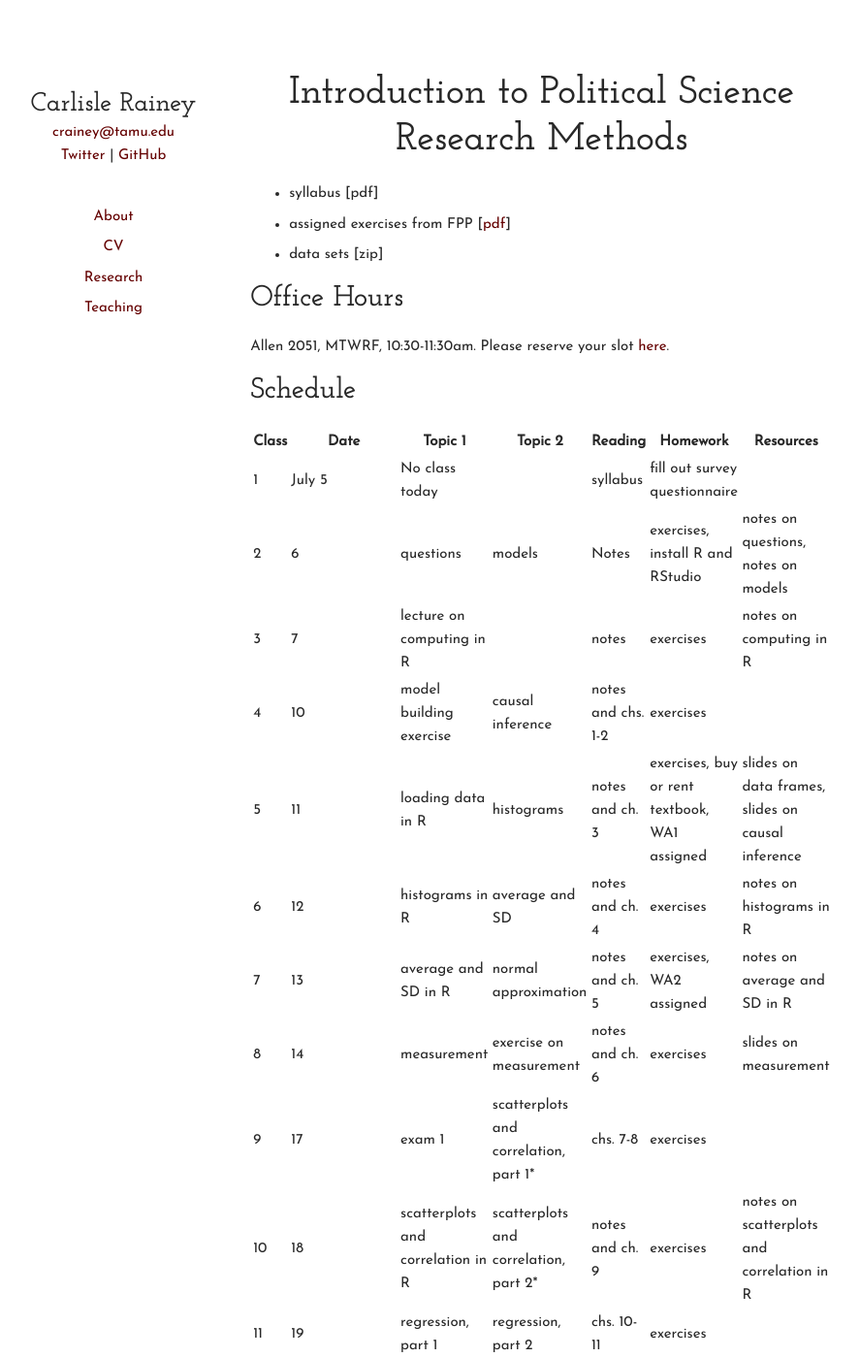
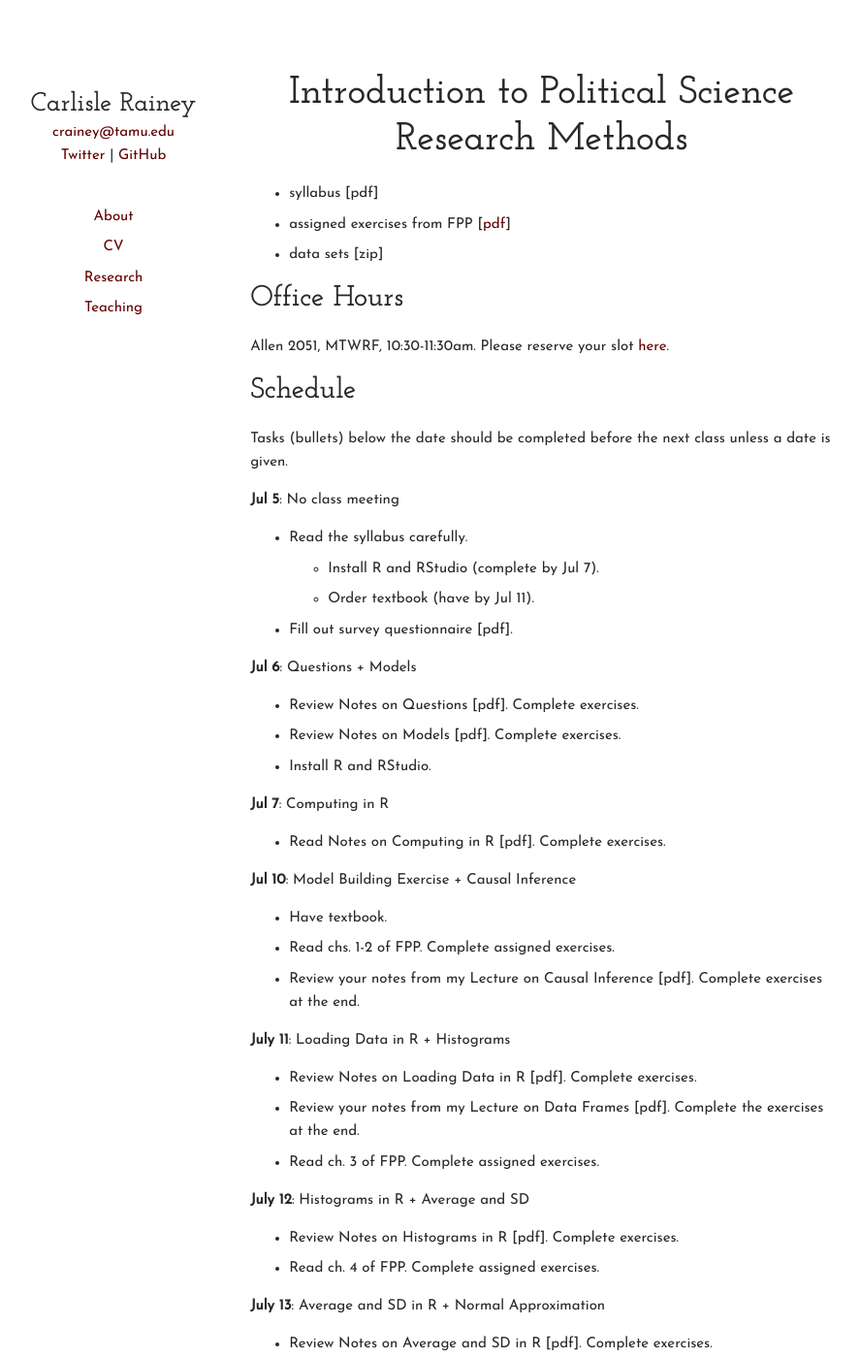
Before and after one commit to carlislerainey/carlislerainey.github.io, a Jekyll site: the page built from teaching/pols-209/index.md, in a window 1280 px wide and 1400 px high. Shown: the whole window at 97% size, without its empty margins (204-1091 px from the left). Built offline with Jekyll 4.4.1, drawn with Linux system fonts in a browser that asks for light colours; some of the changed text lies outside the part shown.

Commit message:
update 209

```diff
--- a/teaching/pols-209/index.md
+++ b/teaching/pols-209/index.md
@@ -13,33 +13,45 @@ title: POLS 209 | Carlisle Rainey
 
 Allen 2051, MTWRF, 10:30-11:30am. Please reserve your slot [here](http://www.calendly.com/carlislerainey).
 
-
 ## Schedule
 
-| Class | Date     | Topic 1                                                 | Topic 2                                         | Reading            | Homework                                      | Resources                                         |
-|-------|----------|---------------------------------------------------------|-------------------------------------------------|--------------------|-----------------------------------------------|---------------------------------------------------|
-| 1     | July 5   | No class today                                          |                                                 | syllabus           | fill out survey questionnaire                 |                                                   |
-| 2     | 6        | questions                                               | models                                          | Notes              | exercises, install R and RStudio              | notes on questions, notes on models               |
-| 3     | 7        | lecture on computing in R                               |                                                 | notes              | exercises                                     | notes on computing in R                           |
-| 4     | 10       | model building exercise                                 | causal inference                                | notes and chs. 1-2 | exercises                                     |                                                   |
-| 5     | 11       | loading data in R                                       | histograms                                      | notes and ch. 3    | exercises, buy or rent textbook, WA1 assigned | slides on data frames, slides on causal inference |
-| 6     | 12       | histograms in R                                         | average and SD                                  | notes and ch. 4    | exercises                                     | notes on histograms in R                          |
-| 7     | 13       | average and SD in R                                     | normal approximation                            | notes and ch. 5    | exercises, WA2 assigned                       | notes on average and SD in R                      |
-| 8     | 14       | measurement                                             | exercise on measurement                         | notes and ch. 6    | exercises                                     | slides on measurement                             |
-| 9     | 17       | exam 1                                                  | scatterplots and correlation, part 1*           | chs. 7-8           | exercises                                     |                                                   |
-| 10    | 18       | scatterplots and correlation in R                       | scatterplots and correlation, part 2*           | notes and ch. 9    | exercises                                     | notes on scatterplots and correlation in R        |
-| 11    | 19       | regression, part 1                                      | regression, part 2                              | chs. 10-11         | exercises                                     |                                                   |
-| 12    | 20       | regression, part 3                                      | regression in R                                 | ch. 12 and notes   | exercises, WA2 initial submission due         |                                                   |
-| 13    | 21       | multiple regression and multiple regression in R        | review                                          | notes              | exercises                                     | notes on multiple regression                      |
-| 14    | 24       | exam 2                                                  | probability, part 1                             | ch. 13             | exercises                                     |                                                   |
-| 15    | 25       | discuss exercises                                       | probability, part 2                             | ch. 14             | exercises                                     |                                                   |
-| 16    | 26       | discuss exercises                                       | law of averages                                 | ch. 16             | exercises, WA2 Peer Review Due                |                                                   |
-| 17    | 27       | discuss exercises                                       | expected value and SE                           | ch. 17             | exercises                                     |                                                   |
-| 18    | 28       | discuss exercises                                       | normal approximation for probability histograms | ch. 18             | exercises                                     |                                                   |
-| 19    | 31       | discuss exercises                                       | sample surveys, part 1                          | ch. 19             | exercises, WA2 final submission               |                                                   |
-| 20    | August 1 | discuss exercises                                       | sample surveys, part 2                          | ch. 20             | exercises                                     |                                                   |
-| 21    | 2        | discuss exercises                                       | the accuracy of percentages                     | ch. 21             | exercises                                     |                                                   |
-| 22    | 3        | discuss exercises                                       | the accurate of averages                        | ch. 23             | exercises, WA2 due                            |                                                   |
-| 23    | 4        | discuss exercises                                       | tests for averages                              | ch. 26             | exercises                                     |                                                   |
-| 24    | 7        | discuss exercises                                       | review                                          |                    | exercises                                     |                                                   |
-| 25    | 8     <td colspan=5>final exam from 1:00 to 3:00 pm in our usual classroom.
+Tasks (bullets) below the date should be completed before the next class unless a date is given.
+
+**Jul 5**: No class meeting
+- Read the syllabus carefully.
+    - Install R and RStudio (complete by Jul 7).
+    - Order textbook (have by Jul 11).
+- Fill out survey questionnaire [pdf].
+
+**Jul 6**: Questions + Models
+- Review Notes on Questions [pdf]. Complete exercises.
+- Review Notes on Models [pdf]. Complete exercises.
+- Install R and RStudio.
+
+**Jul 7**: Computing in R
+- Read Notes on Computing in R [pdf]. Complete exercises.
+
+**Jul 10**: Model Building Exercise + Causal Inference
+- Have textbook.
+- Read chs. 1-2 of FPP. Complete assigned exercises.
+- Review your notes from my Lecture on Causal Inference [pdf]. Complete exercises at the end.
+
+**July 11**: Loading Data in R + Histograms
+- Review Notes on Loading Data in R [pdf]. Complete exercises.
+- Review your notes from my Lecture on Data Frames [pdf]. Complete the exercises at the end.
+- Read ch. 3 of FPP. Complete assigned exercises.
+
+**July 12**: Histograms in R + Average and SD
+- Review Notes on Histograms in R [pdf]. Complete exercises.
+- Read ch. 4 of FPP. Complete assigned exercises.
+
+**July 13**: Average and SD in R + Normal Approximation
+- Review Notes on Average and SD in R [pdf]. Complete exercises.
+- Read ch. 5 of FPP. Complete assigned exercises.
+
+**July 14**: Measurement + Measurement Exercises
+- Review your notes from my Lecture on Measurement [pdf]. Complete exercises at the end.
+- Read ch. 6 of FPP. Complete assigned exercises.
+
+**July 17**: Exam 1 + Scatterplots and Correlation, Part 1
+- Read chs. 7-8 of FPP. Complete assigned exercises.
```
